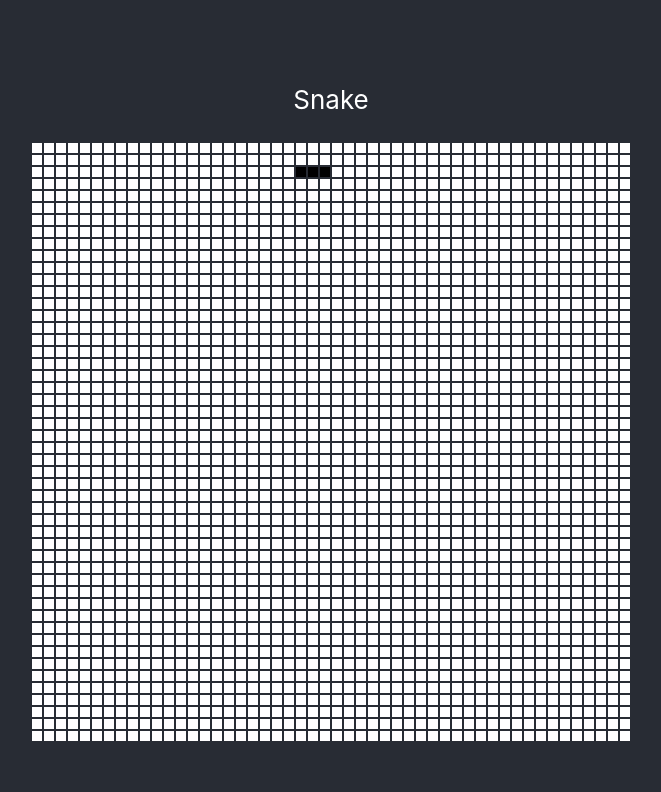
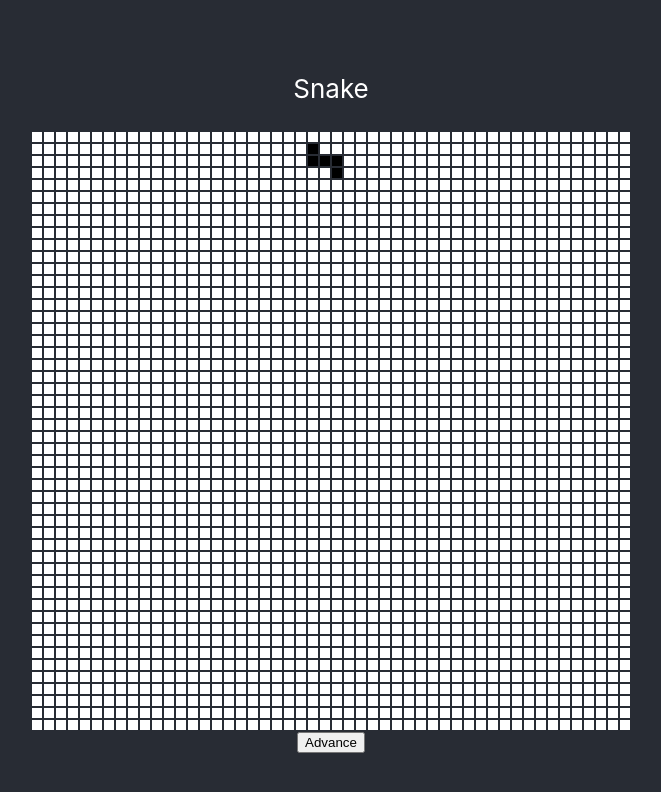
Before and after one commit to jwworth/snake, a React (Create React App) app: page / in a window 1280 px wide. Shown: the top 792 px of the page, without its empty margins (309-970 px from the left). Built offline with nearby package versions, Linux system fonts and the light colour scheme.

Commit message:
Add a mock button to advance snake

```diff
--- a/src/Snake.tsx
+++ b/src/Snake.tsx
@@ -13,17 +13,26 @@ type StateProps = {
 class Snake extends React.Component<{}, StateProps> {
   state = {
     world: _range(ROW_LENGTH * ROW_LENGTH),
-    snake: [122, 123, 124],
+    snake: [123 - 50, 123, 124, 125, 125 + 50],
+  };
+
+  advance = () => {
+    const newSnake = this.state.snake;
+    newSnake.shift();
+    this.setState({ snake: newSnake });
   };
 
   render() {
     const { world, snake } = this.state;
     return (
-      <table>
-        {_chunk(world, ROW_LENGTH).map((row, index) => (
-          <TableRow key={index} row={row} snake={snake} />
-        ))}
-      </table>
+      <React.Fragment>
+        <table>
+          {_chunk(world, ROW_LENGTH).map((row, index) => (
+            <TableRow key={index} row={row} snake={snake} />
+          ))}
+        </table>
+        <button onClick={this.advance}>Advance</button>
+      </React.Fragment>
     );
   }
 }
```
